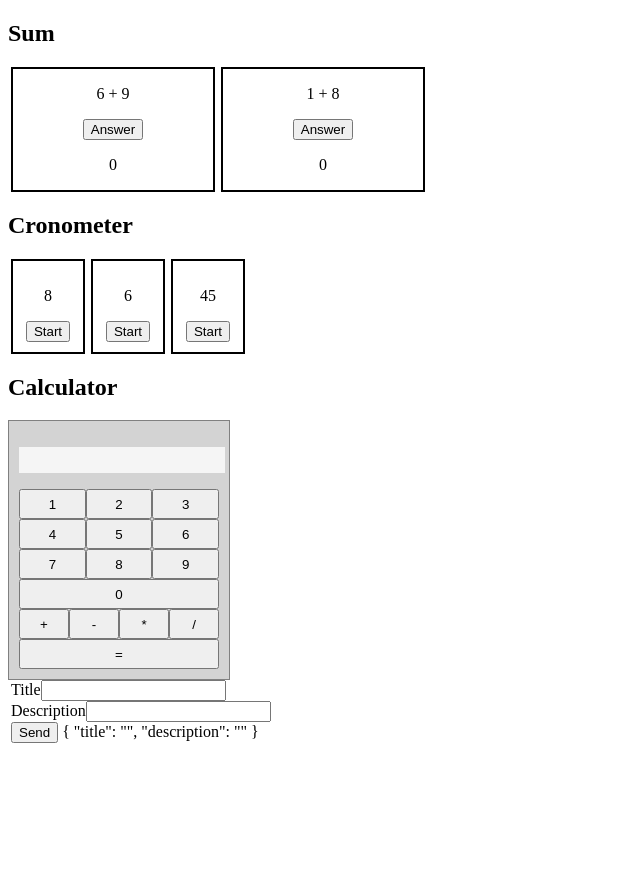
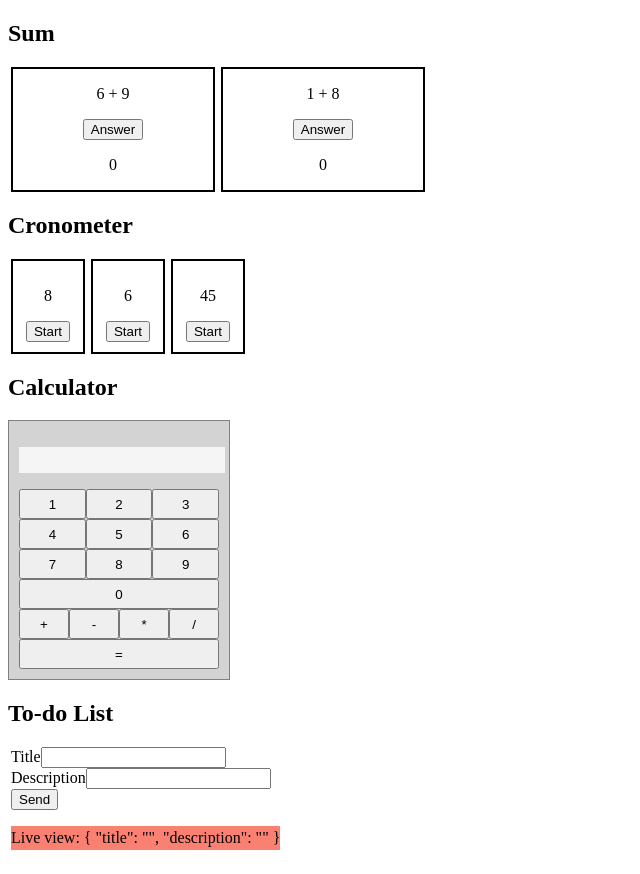
Before and after one commit to triciopa/angular-exercises, an Angular app: page / in a window 1280 px wide. Shown: the whole page, without its empty margins (0-640 px from the left). Before the commit the page ends 800 px from the top, so only its background shows below. Built offline with nearby package versions, Linux system fonts and the light colour scheme.

Commit message:
To-do update

```diff
--- a/src/app/app.component.html
+++ b/src/app/app.component.html
@@ -14,6 +14,7 @@
 <h2>Calculator</h2>
 <app-calc></app-calc>
 
+<h2>To-do List</h2>
 <div class="rows">
   <app-form (createdTask)="onCreatedTask($event)"></app-form>
   <app-list [tasks]="taskArray"></app-list>
--- a/src/app/components/form/form.component.html
+++ b/src/app/components/form/form.component.html
@@ -8,4 +8,4 @@
 
 </div>
 <button (click)="onClick()">Send</button>
-{{ newTask | json }}
+<p [ngStyle]="{ lineHeight: '24px', backgroundColor: 'salmon' }"> Live view: {{ newTask | json }}</p>
--- a/src/app/components/list/list.component.html
+++ b/src/app/components/list/list.component.html
@@ -1,3 +1 @@
-<div [innerHTML]="showTasks()">
-
-</div>
+<div [innerHTML]="showTasks()"></div>
```
